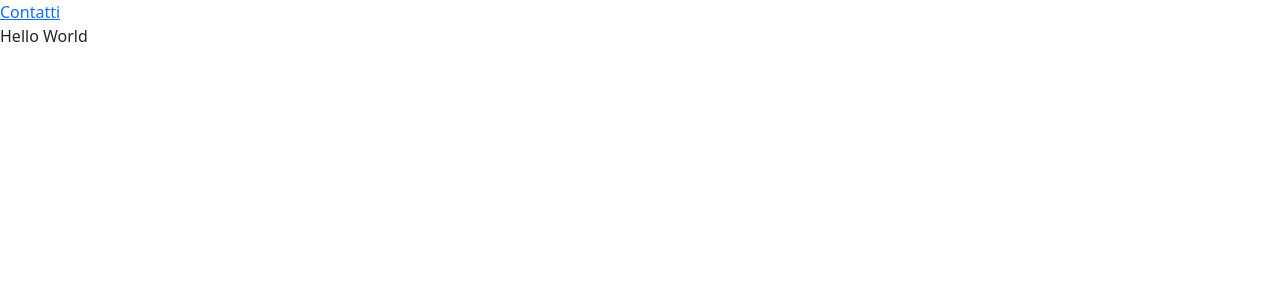
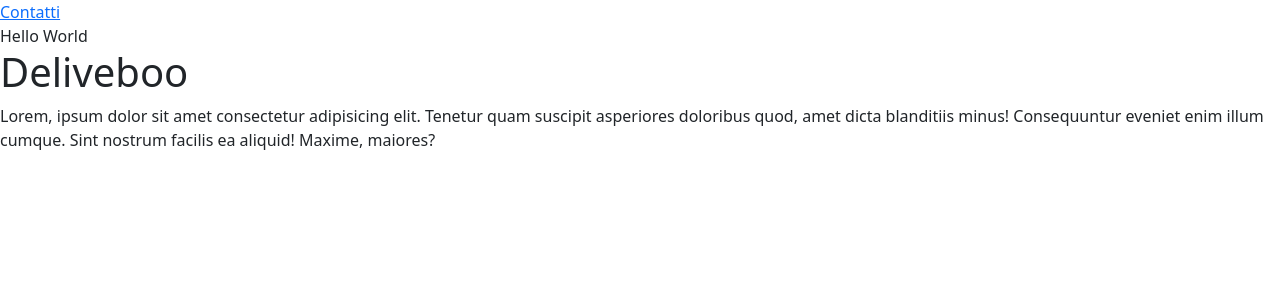
Before and after one commit to andreadldev/deliveboo-front, a Vue app: page / in a window 1280 px wide. Shown: the top 300 px of the page. Built offline with nearby package versions, Linux system fonts and the light colour scheme.

Commit message:
New section

```diff
--- a/src/components/AppMain.vue
+++ b/src/components/AppMain.vue
@@ -2,6 +2,10 @@
   <div>
     Hello World
   </div>
+  <h1>Deliveboo</h1>
+  <p>Lorem, ipsum dolor sit amet consectetur adipisicing elit. Tenetur quam suscipit asperiores doloribus quod, amet
+    dicta blanditiis minus! Consequuntur eveniet enim illum cumque. Sint nostrum facilis ea aliquid! Maxime, maiores?
+  </p>
 </template>
 
 <script>
```
